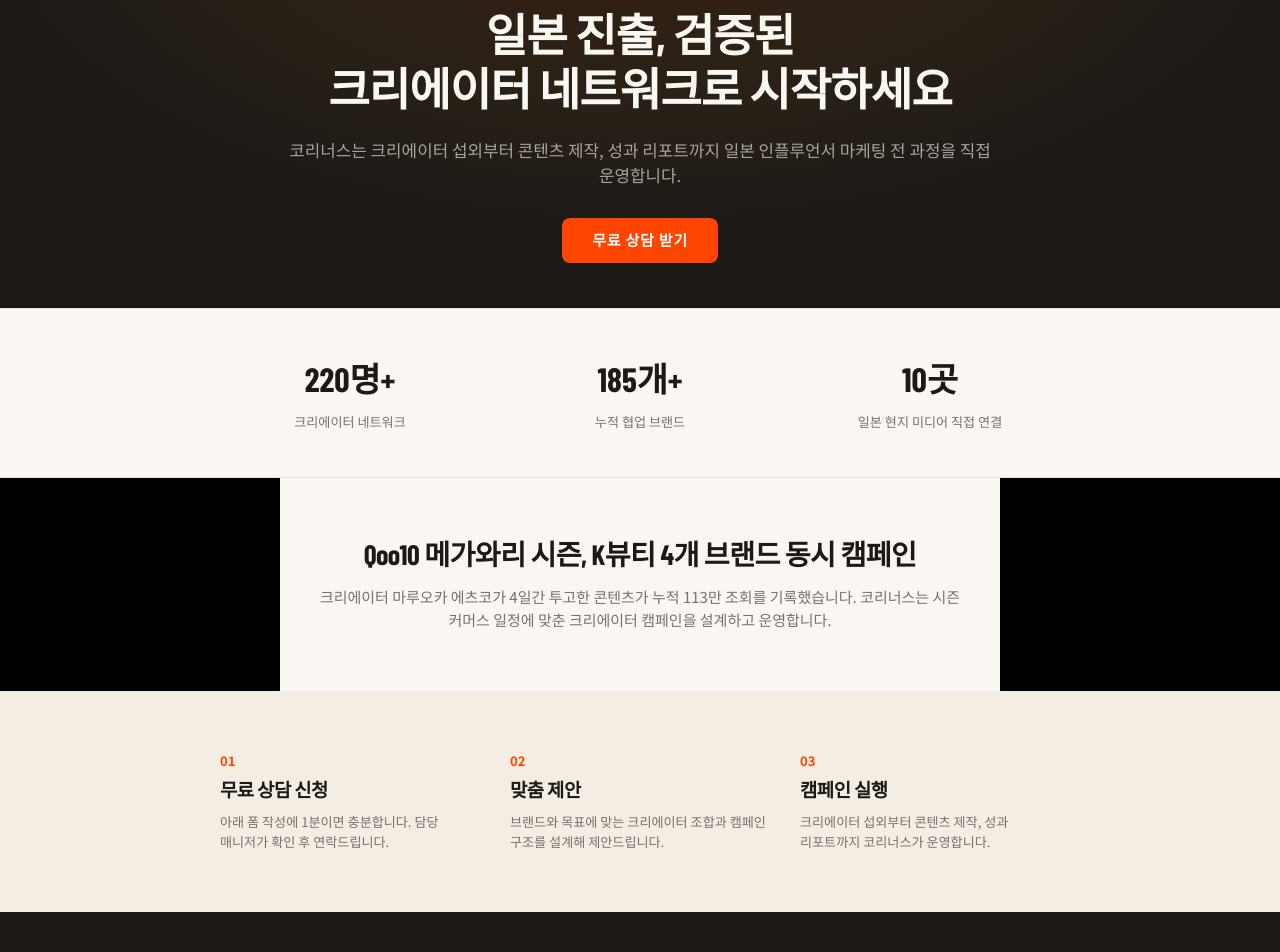
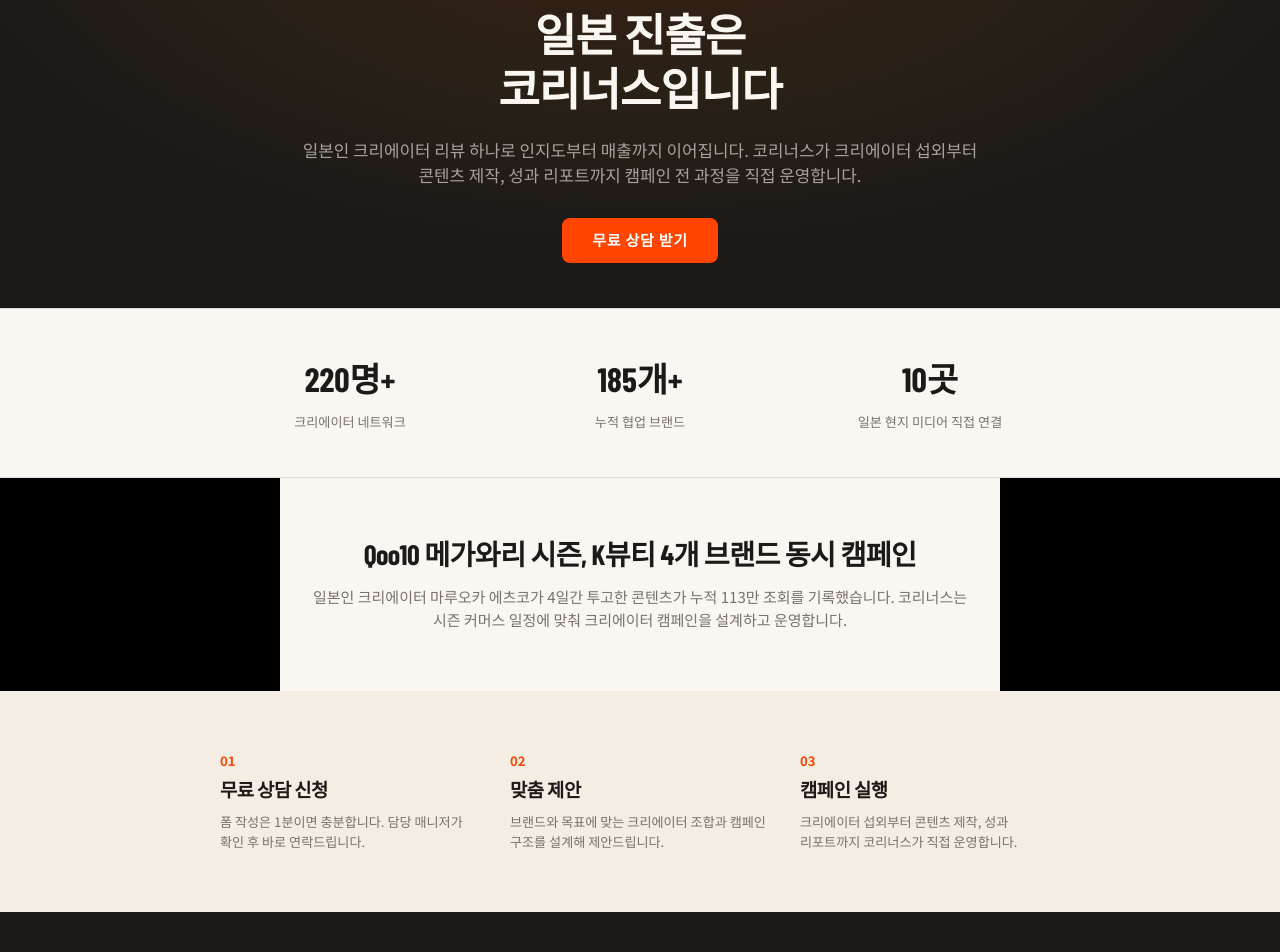
Before and after one commit to leoinhyukjo/koreaners-global-landing-page, a Next.js app: page /consult in a window 1280 px wide. Shown: the part 180-1132 px from the top of the page. Built offline with nearby package versions, Linux system fonts and the light colour scheme; no server answers; a web font is replaced by a local one.

Commit message:
feat: /consult 카피 확정 (소재 메시지 정합 + 검증 수치 게이트 통과)

```diff
--- a/app/consult/page.tsx
+++ b/app/consult/page.tsx
@@ -3,9 +3,9 @@ import type { Metadata } from "next";
 import { ConsultContent } from "@/components/consult/consult-content";
 
 export const metadata: Metadata = {
-  title: "무료 상담 신청 | 일본 인플루언서 마케팅",
+  title: "코리너스 | 일본 진출 인플루언서 마케팅 무료 상담",
   description:
-    "일본 인플루언서 마케팅 무료 상담. 크리에이터 네트워크 220명+, 누적 협업 브랜드 185개+의 코리너스가 캠페인 전 과정을 운영합니다.",
+    "일본 진출은 코리너스입니다. 크리에이터 섭외부터 콘텐츠 제작, 성과 리포트까지 일본 인플루언서 마케팅 전 과정을 직접 운영합니다. 무료 상담을 신청하실 수 있습니다.",
   robots: { index: false, follow: false },
 };
 
--- a/components/consult/consult-content.tsx
+++ b/components/consult/consult-content.tsx
@@ -20,7 +20,7 @@ const PROCESS = [
   {
     step: "01",
     title: "무료 상담 신청",
-    desc: "아래 폼 작성에 1분이면 충분합니다. 담당 매니저가 확인 후 연락드립니다.",
+    desc: "폼 작성은 1분이면 충분합니다. 담당 매니저가 확인 후 바로 연락드립니다.",
   },
   {
     step: "02",
@@ -30,7 +30,7 @@ const PROCESS = [
   {
     step: "03",
     title: "캠페인 실행",
-    desc: "크리에이터 섭외부터 콘텐츠 제작, 성과 리포트까지 코리너스가 운영합니다.",
+    desc: "크리에이터 섭외부터 콘텐츠 제작, 성과 리포트까지 코리너스가 직접 운영합니다.",
   },
 ];
 
@@ -61,13 +61,14 @@ export function ConsultContent() {
             수출바우처 공식 수행기관
           </p>
           <h1 className="font-display font-bold uppercase text-4xl md:text-5xl leading-[0.95] text-[var(--foreground)] mb-6">
-            일본 진출, 검증된
+            일본 진출은
             <br />
-            크리에이터 네트워크로 시작하세요
+            코리너스입니다
           </h1>
           <p className="text-lg text-[#A8A29E] mb-8">
-            코리너스는 크리에이터 섭외부터 콘텐츠 제작, 성과 리포트까지
-            일본 인플루언서 마케팅 전 과정을 직접 운영합니다.
+            일본인 크리에이터 리뷰 하나로 인지도부터 매출까지 이어집니다.
+            코리너스가 크리에이터 섭외부터 콘텐츠 제작, 성과 리포트까지
+            캠페인 전 과정을 직접 운영합니다.
           </p>
           <Button size="lg" className="uppercase tracking-wider" onClick={scrollToForm}>
             무료 상담 받기
@@ -93,9 +94,9 @@ export function ConsultContent() {
           Qoo10 메가와리 시즌, K뷰티 4개 브랜드 동시 캠페인
         </h2>
         <p className="text-[#78716C]">
-          크리에이터 마루오카 에츠코가 4일간 투고한 콘텐츠가 누적 113만 조회를
-          기록했습니다. 코리너스는 시즌 커머스 일정에 맞춘 크리에이터 캠페인을
-          설계하고 운영합니다.
+          일본인 크리에이터 마루오카 에츠코가 4일간 투고한 콘텐츠가 누적 113만
+          조회를 기록했습니다. 코리너스는 시즌 커머스 일정에 맞춰 크리에이터
+          캠페인을 설계하고 운영합니다.
         </p>
       </section>
 
```
